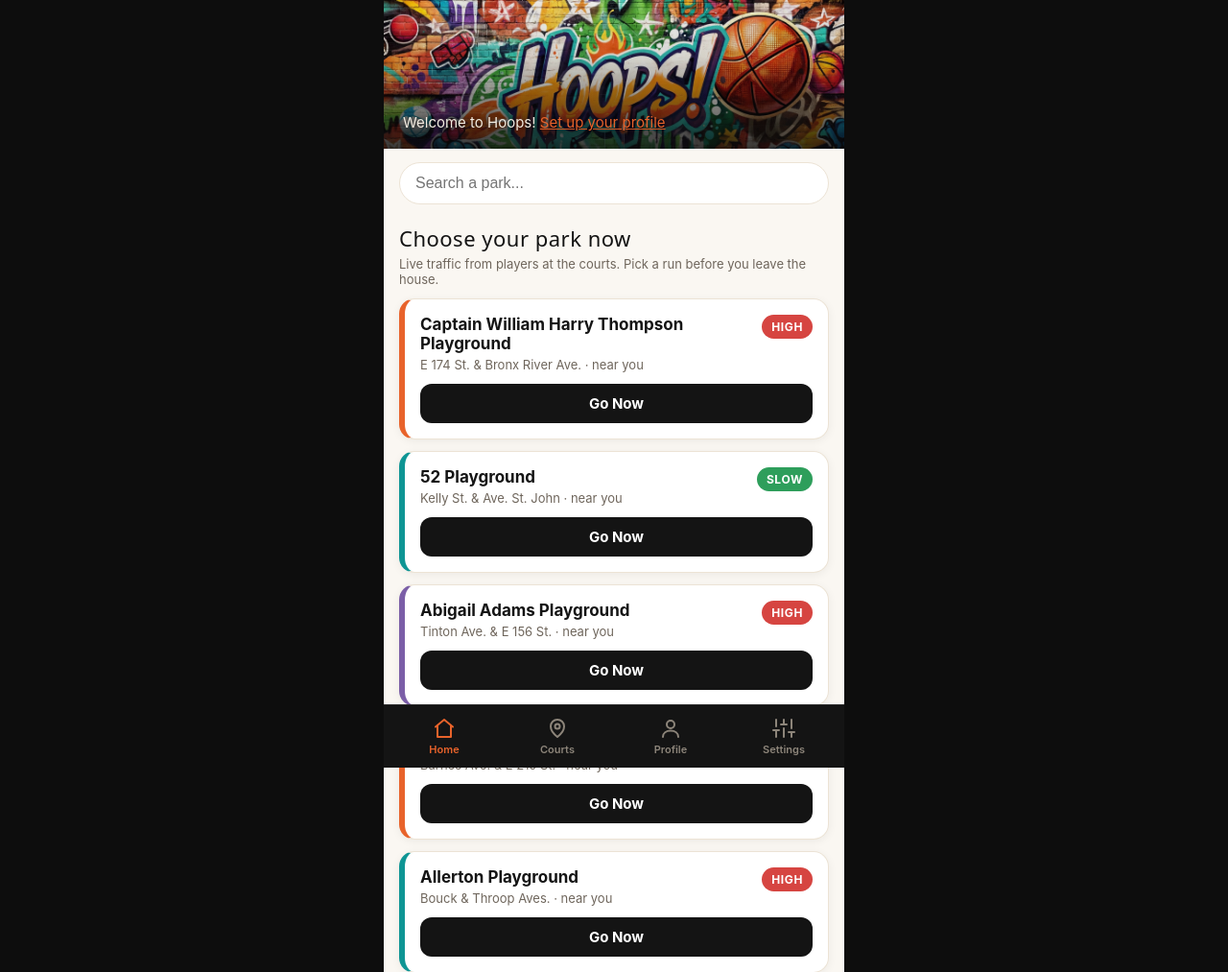
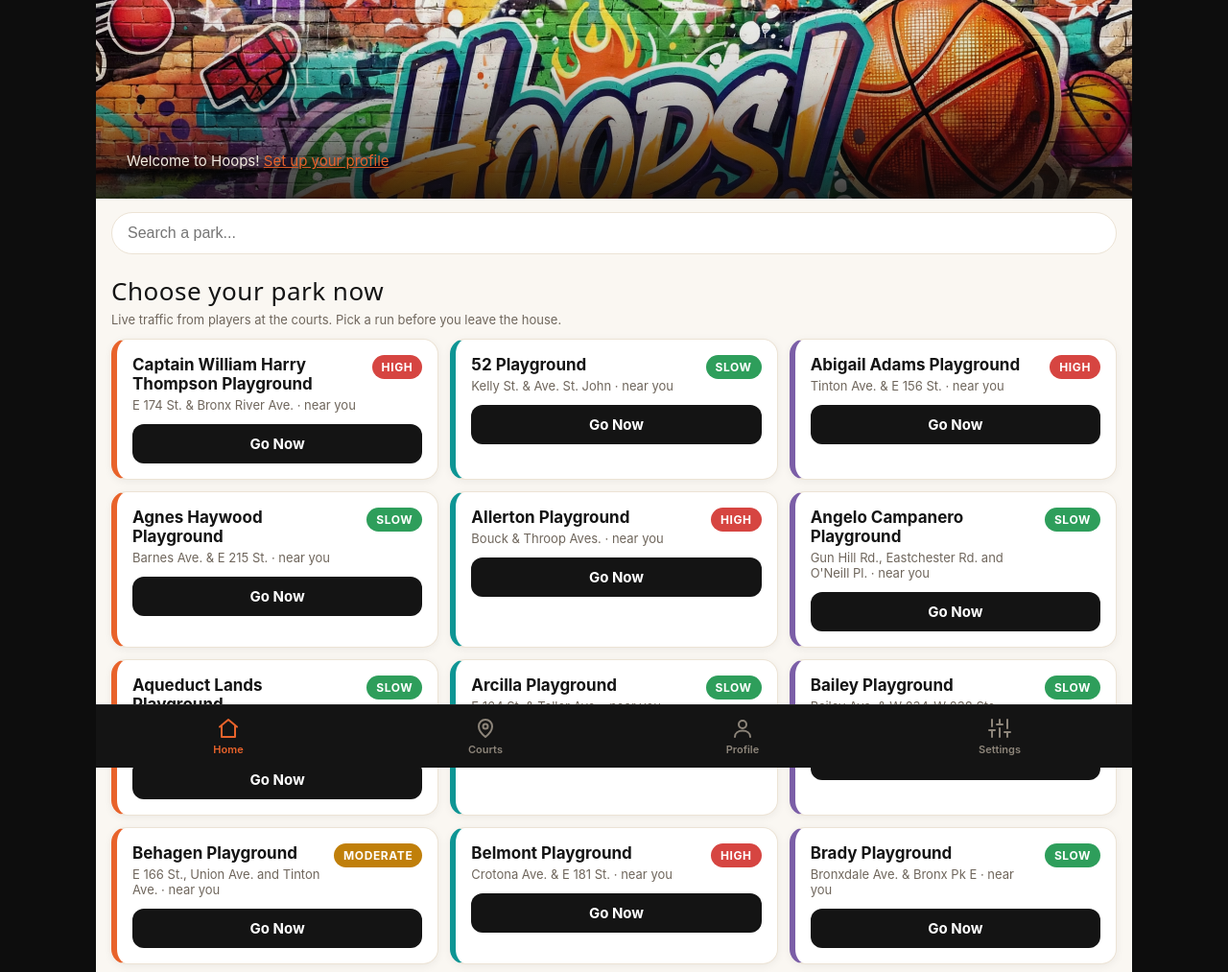
Before and after one commit to ismailrehman154-gif/Hoops-, a website: page public/index.html in a window 1280 px wide. Shown: the top 1013 px of the page at 96% size. Drawn offline with Linux system fonts and the light colour scheme; no server answers; a web font is replaced by a local one.

Commit message:
Responsive: three breakpoints, mobile base, 2-col tablet at 640px, 3-col desktop at 1024px

```diff
--- a/public/css/style.css
+++ b/public/css/style.css
@@ -336,3 +336,59 @@ body {
   color: var(--muted);
   line-height: 1.5;
 }
+
+/* ---------- Responsive: three breakpoints ---------- */
+/* Everything above is the mobile layout. It stays the base. */
+
+/* Tablet: 640px and up. Wider column, two cards per row. */
+@media (min-width: 640px) {
+  .app { max-width: 720px; }
+  .tabbar { max-width: 720px; }
+
+  #park-list,
+  #court-list {
+    display: grid;
+    grid-template-columns: 1fr 1fr;
+    gap: 0 12px;
+    padding: 0 16px;
+  }
+  #park-list .card,
+  #court-list .card { margin: 0 0 12px; }
+  #park-list .empty,
+  #court-list .empty { grid-column: 1 / -1; }
+
+  /* accent bars alternate orange / teal across the two columns */
+  #park-list .card:nth-of-type(3n+2) { border-left-color: var(--orange); }
+  #park-list .card:nth-of-type(3n) { border-left-color: var(--orange); }
+  #park-list .card:nth-of-type(even) { border-left-color: #0e9594; }
+
+  .login-card {
+    width: 100%;
+    max-width: 440px;
+    margin-left: auto;
+    margin-right: auto;
+  }
+}
+
+/* Desktop: 1024px and up. Full width, three cards per row. */
+@media (min-width: 1024px) {
+  .app { max-width: 1080px; }
+  .tabbar { max-width: 1080px; }
+
+  #park-list,
+  #court-list { grid-template-columns: 1fr 1fr 1fr; }
+
+  /* back to the three-color cycle: orange, teal, purple down the rows */
+  #park-list .card:nth-of-type(even) { border-left-color: var(--orange); }
+  #park-list .card:nth-of-type(3n+2) { border-left-color: #0e9594; }
+  #park-list .card:nth-of-type(3n) { border-left-color: #7b5ea7; }
+
+  .hero { padding: 150px 32px 30px; }
+  .section-title { font-size: 26px; }
+
+  /* single-column pages stay readable instead of stretching */
+  .profile-card { max-width: 720px; margin: 20px auto 12px; }
+  .setting-row { max-width: 720px; margin: 0 auto 10px; }
+  .btn-ghost { max-width: 720px; margin-left: auto; margin-right: auto; }
+  .about { max-width: 720px; margin: 20px auto; }
+}
```
